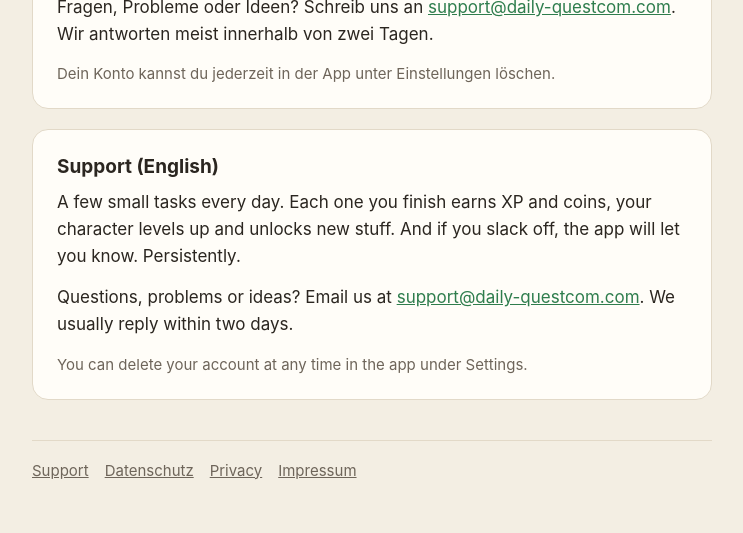
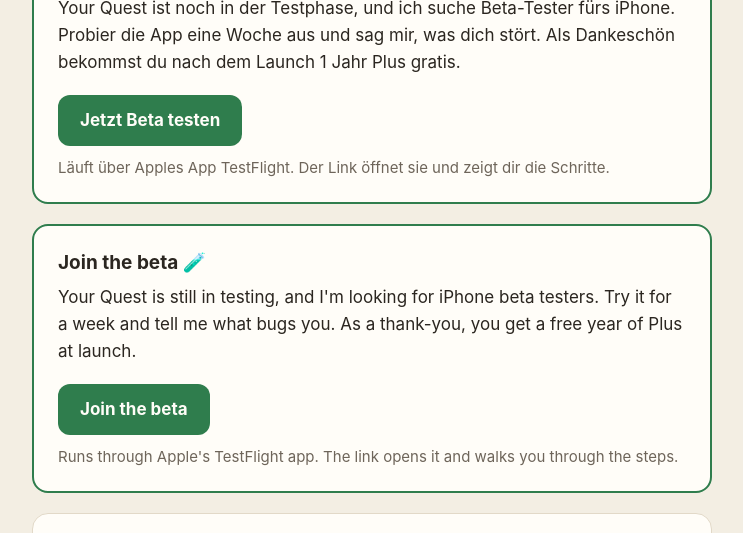
Before and after one commit to jannibanni1337-dev/your-quest-site, a plain HTML site: page index.html in a window 1280 px wide. Shown: the part 343-876 px from the top of the page, without its empty margins (268-1011 px from the left). Drawn offline with Linux system fonts and the light colour scheme.

Commit message:
Beta-Kasten mit TestFlight-Link, aktuelles App-Symbol
Co-Authored-By: Claude Opus 5.5 <noreply@anthropic.com>

```diff
--- a/index.html
+++ b/index.html
@@ -22,6 +22,9 @@ a{color:var(--accent)}
 .card h2:first-child{margin-top:0}
 .card p:last-child{margin-bottom:0}
 .muted{color:var(--muted);font-size:15px}
+.beta{border:2px solid var(--accent)}
+.btn{display:inline-block;background:var(--accent);color:var(--card);font-weight:700;text-decoration:none;padding:12px 22px;border-radius:12px;margin:4px 0 10px}
+.btn:hover{filter:brightness(1.08)}
 nav.lang{font-size:15px;margin-bottom:8px}
 footer{margin-top:40px;padding-top:18px;border-top:1px solid var(--line);font-size:15px;color:var(--muted)}
 footer a{color:inherit;margin-right:16px}
@@ -32,6 +35,18 @@ footer a{color:inherit;margin-right:16px}
 <header><img src="/icon.png" alt=""><a href="/">Your Quest</a></header>
 <h1>Willkommen bei Your Quest</h1>
 <p>Jeden Tag ein paar kleine Aufgaben. Für jede erledigte gibt es XP und Münzen, dein Charakter steigt im Level und schaltet neue Sachen frei. Und wenn du etwas liegen lässt, meldet sich die App. Hartnäckig.</p>
+<div class="card beta">
+<h2>Beta testen 🧪</h2>
+<p>Your Quest ist noch in der Testphase, und ich suche Beta-Tester fürs iPhone. Probier die App eine Woche aus und sag mir, was dich stört. Als Dankeschön bekommst du nach dem Launch 1 Jahr Plus gratis.</p>
+<a class="btn" href="https://testflight.apple.com/join/aMvTgU7e">Jetzt Beta testen</a>
+<p class="muted">Läuft über Apples App TestFlight. Der Link öffnet sie und zeigt dir die Schritte.</p>
+</div>
+<div class="card beta" lang="en">
+<h2>Join the beta 🧪</h2>
+<p>Your Quest is still in testing, and I'm looking for iPhone beta testers. Try it for a week and tell me what bugs you. As a thank-you, you get a free year of Plus at launch.</p>
+<a class="btn" href="https://testflight.apple.com/join/aMvTgU7e">Join the beta</a>
+<p class="muted">Runs through Apple's TestFlight app. The link opens it and walks you through the steps.</p>
+</div>
 <div class="card">
 <h2>Support</h2>
 <p>Fragen, Probleme oder Ideen? Schreib uns an <a href="mailto:support@daily-questcom.com">support@daily-questcom.com</a>. Wir antworten meist innerhalb von zwei Tagen.</p>
```
Also changed, not shown: datenschutz.html (+3 -0 lines), impressum.html (+3 -0 lines), privacy.html (+3 -0 lines), icon.png, 1 other file.
